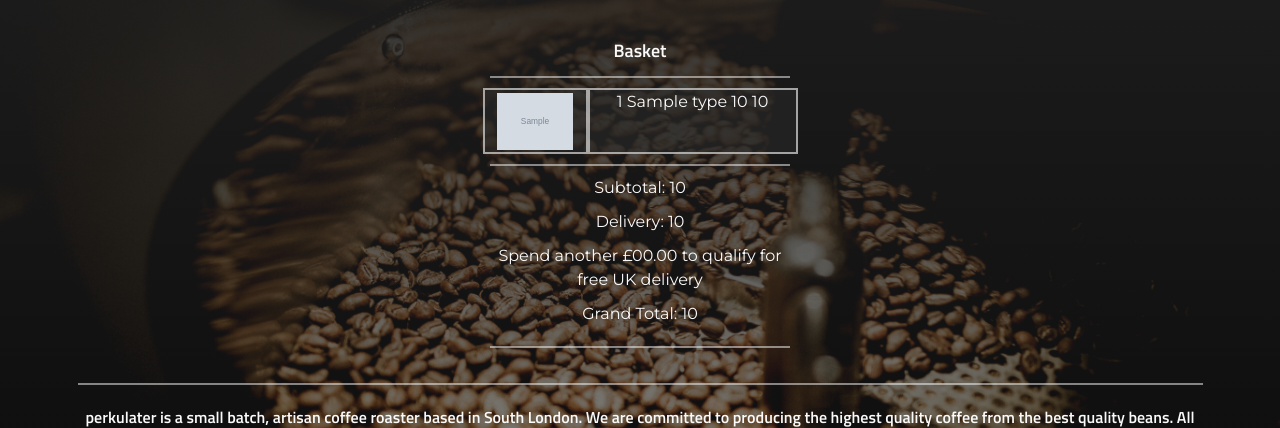
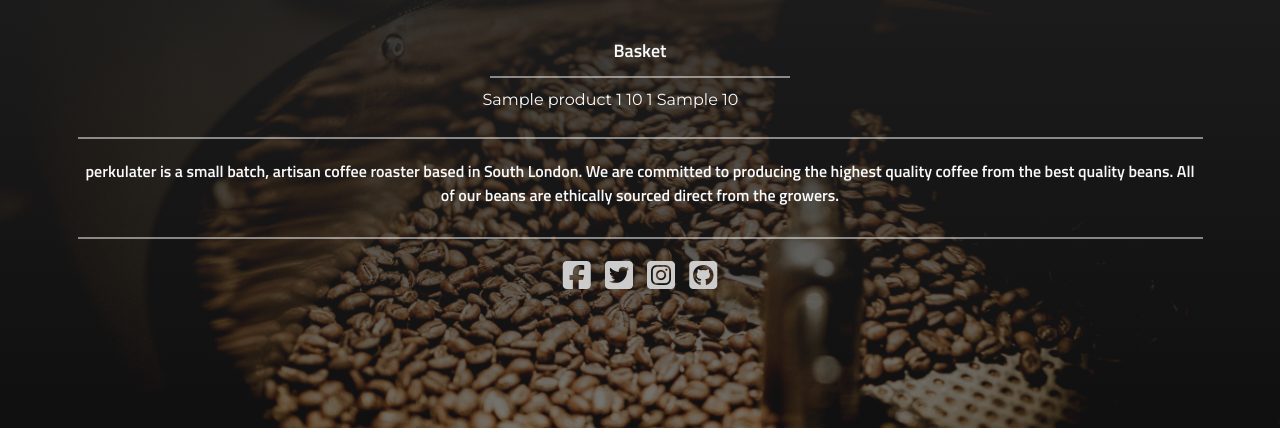
Before and after one commit to richardhenyash/perkulater, a Django app: template basket/templates/basket/basket.html in a window 1280 px wide. Shown: the part 147-575 px from the top of the page. Run offline with Django 3.2, Linux system fonts and the light colour scheme; the template is opened without the code that fills it: most values are stand-ins (such as "Sample title", 1, 10 or a date in 2020); grey boxes marked "Sample" are stand-in pictures; some libraries are stand-ins or nearby versions.

Commit message:
add basket items to contexts

```diff
--- a/basket/templates/basket/basket.html
+++ b/basket/templates/basket/basket.html
@@ -24,7 +24,17 @@
                     <hr>
                 </div>
                 {% if basket_items %}
+                    {% for basket_item in basket_items %}
+                        {{ basket_item.product}}
+                        {{ basket_item.product_id}}
+                        {{ basket_item.product_quantity}}
+                        {{ basket_item.product_size}}
+                        {{ basket_item.product_type}}
+                        {{ basket_item.product_price}}
+                    {% endfor %}
+                    <!--
                     <div class="col-4 product-container">
+
                         <div class="image-container px-1">
                             <a href="{% url 'product_detail' product.id %}">
                                 <img src="{{ product.image.url }}" alt="{{ product.name }}" class="w-100 p-1">
@@ -32,10 +42,6 @@
                         </div>
                     </div>
                     <div class="col-8 product-container">
-                        {{ product.size }}
-                        {{ product.type }}
-                        {{ product.quantity }}
-                        {{ product.cost }}
                     </div>
                     <div class="divider-opaque">
                         <hr>
@@ -49,6 +55,7 @@
                     <div class="divider-opaque">
                         <hr>
                     </div>
+                    -->
                 {% else %}
                     <div class="col-12">
                         <p class="product-text-lg text-left pt-2">Your basket is currrently empty</p>
--- a/basket/views.py
+++ b/basket/views.py
@@ -8,7 +8,10 @@ def view_basket(request):
 
 
 def add_to_basket(request, product_id):
-    """ Add a product to the basket """
+    """
+    Add a product to the basket based on product id,
+    product size and product type
+    """
     product_size = request.POST.get('product-size')
     product_type = request.POST.get('product-type')
     product_quantity = int(request.POST.get('product-quantity'))
@@ -24,5 +27,4 @@ def add_to_basket(request, product_id):
         basket[product_key] = product_quantity
 
     request.session['basket'] = basket
-    print(request.session['basket'])
     return redirect(redirect_url)
```
Also changed, not shown: basket/contexts.py (+22 -2 lines).
